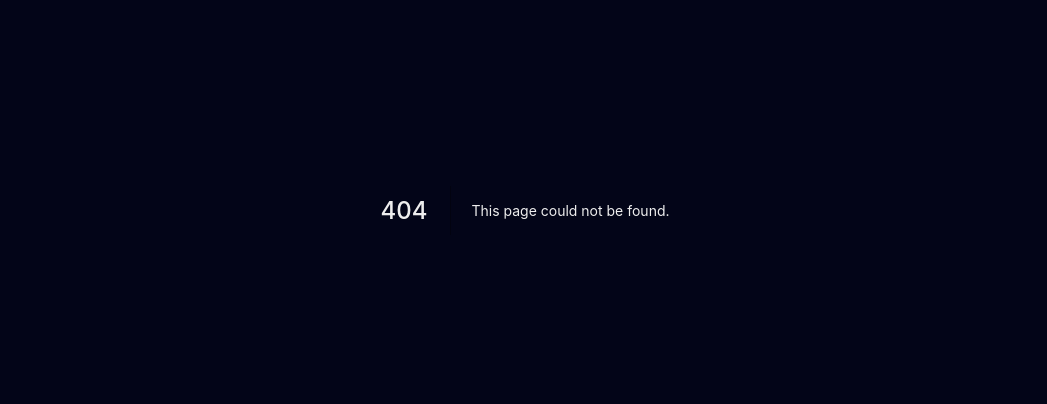
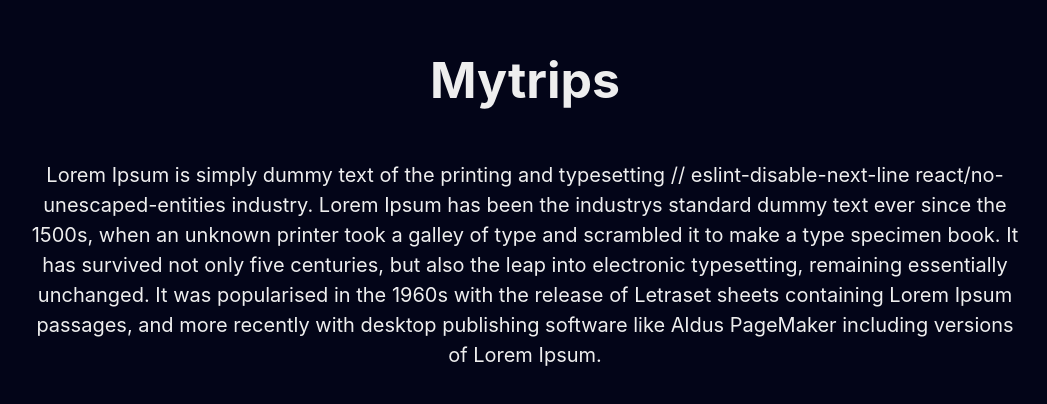
Before and after one commit to lucasmetron/myTrips, a Next.js app: page /About in a window 1280 px wide. Before the commit this address had no page. Shown: the part 190-594 px from the top of the page, without its empty margins (115-1162 px from the left). Built offline with nearby package versions, Linux system fonts and the light colour scheme.

Commit message:
about criado

```diff
--- /dev/null
+++ b/src/pages/About.tsx
@@ -0,0 +1,8 @@
+import React from 'react'
+import AboutTemplate from '../templates/About/AboutTemplate'
+
+const About = () => {
+  return <AboutTemplate />
+}
+
+export default About
--- /dev/null
+++ b/src/templates/About/AboutTemplate.tsx
@@ -0,0 +1,33 @@
+import React from 'react'
+import LinkWrapper from '../../components/LinkWrapper/LinkWrapper'
+import { CloseOutline } from '@styled-icons/evaicons-outline/CloseOutline'
+import * as S from './styles'
+
+const AboutTemplate = () => {
+  return (
+    <S.Content>
+      <LinkWrapper href="/">
+        <CloseOutline size={32} />
+      </LinkWrapper>
+
+      <S.Heading>Mytrips</S.Heading>
+
+      <S.Body>
+        <p>
+          Lorem Ipsum is simply dummy text of the printing and typesetting //
+          eslint-disable-next-line react/no-unescaped-entities industry. Lorem
+          Ipsum has been the industrys standard dummy text ever since the 1500s,
+          when an unknown printer took a galley of type and scrambled it to make
+          a type specimen book. It has survived not only five centuries, but
+          also the leap into electronic typesetting, remaining essentially
+          unchanged. It was popularised in the 1960s with the release of
+          Letraset sheets containing Lorem Ipsum passages, and more recently
+          with desktop publishing software like Aldus PageMaker including
+          versions of Lorem Ipsum.
+        </p>
+      </S.Body>
+    </S.Content>
+  )
+}
+
+export default AboutTemplate
--- /dev/null
+++ b/src/templates/About/styles.ts
@@ -0,0 +1,21 @@
+import styled from 'styled-components'
+
+export const Content = styled.section`
+  text-align: center;
+  display: flex;
+  align-items: center;
+  justify-content: center;
+  flex-direction: column;
+  height: 100vh;
+  max-width: var(--container);
+  margin: auto;
+`
+
+export const Heading = styled.h1`
+  font-size: var(--large);
+  margin-bottom: var(--large);
+`
+export const Body = styled.div`
+  //serve para estilos do body
+  //p,a,ul,li
+`
```
Also changed, not shown: src/pages/index.tsx (+8 -0 lines).
